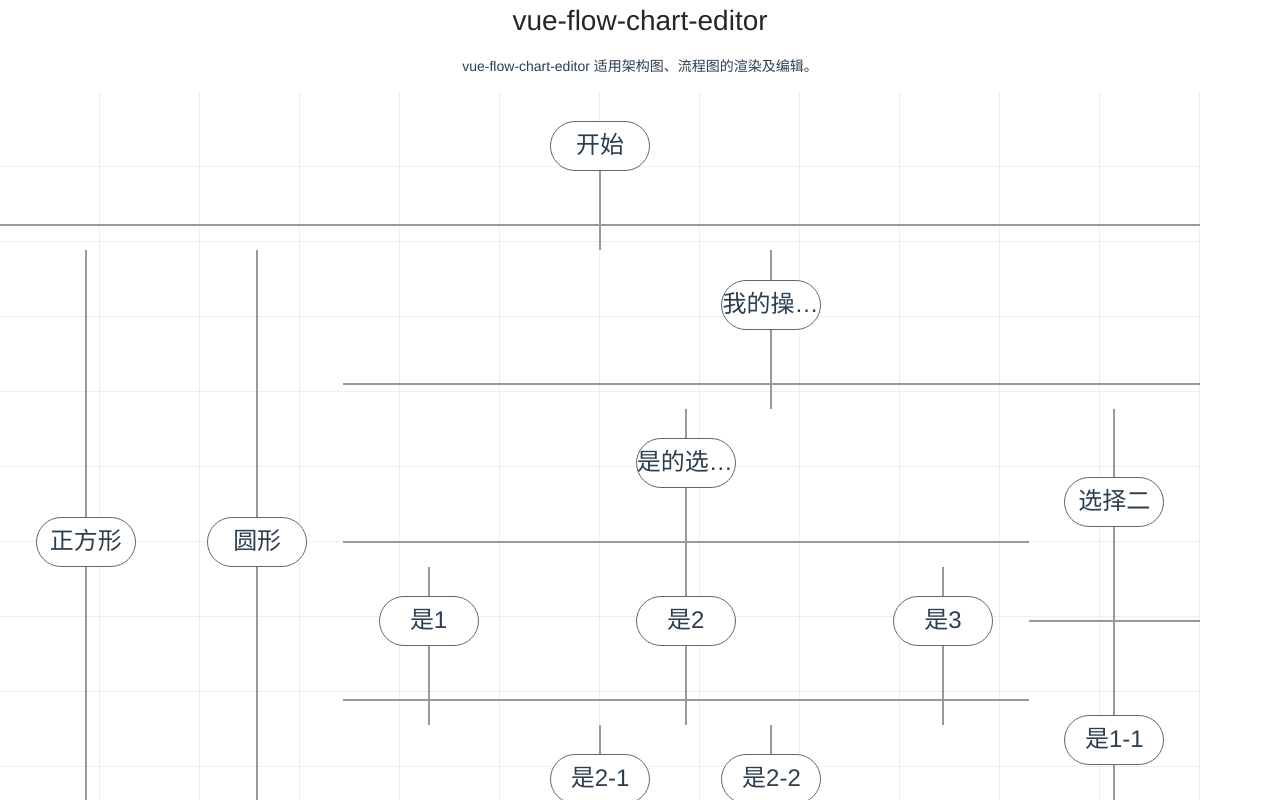
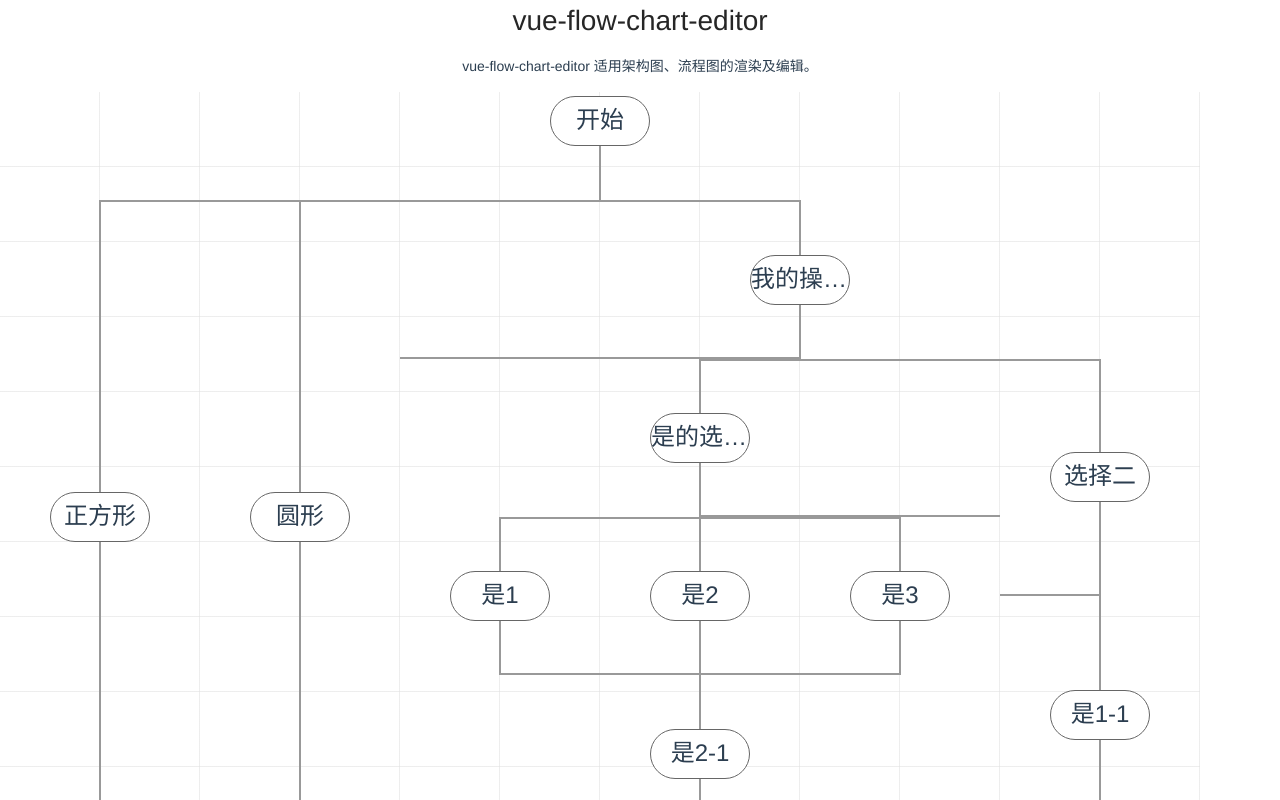
Before and after one commit to liumin2020/vue-flow-chart-editor, a Vue app: page / in a window 1280 px wide. Shown: the top 800 px of the page. Built offline with nearby package versions, Linux system fonts and the light colour scheme.

Commit message:
feat: coding

```diff
--- a/src/App.vue
+++ b/src/App.vue
@@ -57,7 +57,6 @@ export default {
                 label: '1-2-0',
                 value: '是的选择？',
                 lineText: 'yes',
-                hasBranchEnd: true,
                 children: [
                   {
                     shape: 'rect',
@@ -77,12 +76,6 @@ export default {
                         label: '1-2-0-0-1',
                         value: '是2-1',
                         lineText: '2-1'
-                      },
-                      {
-                        shape: 'rect',
-                        label: '1-2-0-0-2',
-                        value: '是2-2',
-                        lineText: '2-2'
                       }
                     ]
                   },
--- a/src/components/FlowChartEditor/FlowForkLine.vue
+++ b/src/components/FlowChartEditor/FlowForkLine.vue
@@ -1,8 +1,8 @@
 <template>
   <div class="flow-fork-line">
-    <div class="top-center__center-center--line"></div>
-    <div class="center-center__left-right--line"></div>
-    <div class="center-bottom__center-center--line"></div>
+    <!-- <div class="top-center__center-center--line"></div> -->
+    <!-- <div class="center-center__left-right--line"></div> -->
+    <!-- <div class="center-bottom__center-center--line"></div> -->
   </div>
 </template>
 
--- a/src/components/FlowChartEditor/FlowItem.vue
+++ b/src/components/FlowChartEditor/FlowItem.vue
@@ -1,11 +1,37 @@
 <template>
-  <div :style="{ 'flex-basis': `${columnWidth * treeExtent}px`, 'max-height': itemData.branchEnd ? `${rowHeight + brachIngHeight}px` : '' }" class="flow-item">
-    <div :style="{ 'flex-basis': `${rowHeight}px` }" class="flow-item__content">
+  <div
+    :style="{ 'flex-basis': `${columnWidth * treeExtent}px`, 'max-height': itemData.branchEnd ? `${rowHeight + brachIngHeight}px` : '' }"
+    class="flow-item">
+    <div
+      :style="{ 'flex-basis': `${rowHeight}px` }"
+      class="flow-item__content">
       <div class="flow-column-line" :class="{ 'is-column-start': isRowStart, 'is-column-end': isRowEnd }"></div>
-      <!-- <div v-if="!isRowStart && !isRowEnd" class="flow-row-top-line" :class="{ 'is-row-start': isColumnStart, 'is-row-end': isColumnEnd }"></div> -->
-      <flow-handle :flowData="itemData" :isRowStart="isRowStart" @editorValueChange="editorValueChange"></flow-handle>
+      <div
+        v-if="!isRowStart && !isRowEnd"
+        class="flow-row-top-line"
+        :class="{ 'is-row-start': isColumnStart, 'is-row-end': isColumnEnd }"
+        :style="{ 'margin-top': `-${brachIngHeightHalf}px` }"></div>
+      <div
+        v-if="!isRowStart && !isRowEnd"
+        class="flow-row-bottom-line"
+        :class="{ 'is-row-start': isColumnStart, 'is-row-end': isColumnEnd }"
+        :style="{ 'margin-bottom': `-${brachIngHeightHalf}px` }"></div>
+      <div
+        v-if="!isRowEnd"
+        class="line-top-column-line"
+        :style="{ bottom: 0, 'margin-bottom': `-${brachIngHeightHalf}px`, height: `${brachIngHeightHalf}px` }"></div>
+      <div
+        v-if="!isRowStart"
+        class="line-bottom-column-line"
+        :style="{ 'margin-top': `-${brachIngHeightHalf}px`, height: `${brachIngHeightHalf}px` }"></div>
+      <flow-handle
+        :flowData="itemData"
+        :isRowStart="isRowStart"
+        @editorValueChange="editorValueChange"></flow-handle>
     </div>
-    <flow-fork-line :style="{ height: `${brachIngHeight}px` }" :forkFlex="itemData.children ? itemData.children.length : 1"></flow-fork-line>
+    <flow-fork-line
+      :style="{ height: `${brachIngHeight}px` }"
+      :forkFlex="itemData.children ? itemData.children.length : 1"></flow-fork-line>
     <template v-if="itemData.children && itemData.children.length">
       <div class="flow__column-item">
         <div :style="{ 'flex-basis': `${rowHeight + brachIngHeight}px` }" class="flow__row-item">
@@ -83,10 +109,19 @@ export default {
       return getTreeDeep([this.itemData])
     },
     forkFlex () {
-      const res = this.itemData.children.map((item) => {
-        return getTreeExtent(item.children)
-      })
+      let res = 1
+      if (this.itemData.children) {
+        res = this.itemData.children.map((item) => {
+          return getTreeExtent(item.children)
+        })
+      }
       return res
+    },
+    columnWidthHalf () {
+      return this.columnWidth / 2
+    },
+    brachIngHeightHalf () {
+      return this.brachIngHeight / 2
     }
   },
   created () {
@@ -110,5 +145,14 @@ export default {
     flex: auto;
     .position(relative);
   }
+  .line-bottom-column-line,
+  .line-top-column-line {
+    position: absolute;
+    width: 2px;
+    left: 50%;
+    z-index: 10;
+    margin-left: -1px;
+    background-color: @color-bg;
+  }
 }
 </style>
--- a/src/components/FlowChartEditor/flowChartCommon.less
+++ b/src/components/FlowChartEditor/flowChartCommon.less
@@ -93,8 +93,15 @@
 
 .flow-row-bottom-line {
   .position(absolute, 5);
-  top: 0;
+  bottom: 0;
+  left: 0;
+  right: 0;
   height: 2px;
-  margin-bottom: -1px;
   background-color: @color-bg;
+  &.is-row-start {
+    left: 50%;
+  }
+  &.is-row-end {
+    right: 50%;
+  }
 }
--- a/src/components/FlowChartEditor/index.vue
+++ b/src/components/FlowChartEditor/index.vue
@@ -1,8 +1,18 @@
 <template>
   <div class="flow-chart-editor__wrapper">
-    <div ref="flowChartEditor" :class="{ 'flow-chart-editor-grid': flowChartConfig.grid }" :style="{ width: flowChartConfig.width, height: flowChartConfig.height }" class="flow-chart-editor">
-      <div :style="{ 'flex-basis': `${rowHeight + brachIngHeight}px` }" class="flow__row-item">
-        <flow-item :itemData="flowChartDataCopy.start" :isRowStart="true" :columnWidth="columnWidth" :rowHeight="rowHeight" @editorValueChange="editorValueChange" :brachIngHeight="brachIngHeight"></flow-item>
+    <div ref="flowChartEditor"
+      :class="{ 'flow-chart-editor-grid': flowChartConfig.grid }"
+      :style="{ width: flowChartConfig.width, height: flowChartConfig.height }"
+      class="flow-chart-editor">
+      <div
+        :style="{ 'flex-basis': `${rowHeight + brachIngHeight}px` }"
+        class="flow__row-item">
+        <flow-item
+          :itemData="flowChartDataCopy.start"
+          :isRowStart="true" :columnWidth="columnWidth"
+          :rowHeight="rowHeight"
+          @editorValueChange="editorValueChange"
+          :brachIngHeight="brachIngHeight"></flow-item>
       </div>
       <div :style="{ 'flex-basis': `${rowHeight * (treeDeep - 1) + brachIngHeight * treeDeep / 2}px` }" class="flow__row-item">
         <flow-item
@@ -16,9 +26,16 @@
           :isColumnEnd="index === flowChartDataCopy.children.length - 1"
           @editorValueChange="editorValueChange"></flow-item>
       </div>
-      <div :style="{ 'flex-basis': `${rowHeight}px`, position: 'relative' }" class="flow__row-item">
+      <div
+        :style="{ 'flex-basis': `${rowHeight}px`, position: 'relative' }"
+        class="flow__row-item">
         <!-- <div :style="{ left: `${columnWidth / 2}px`, right: `${columnWidth / 2}px` }" class="flow-row-bottom-line"></div> -->
-        <flow-item :itemData="flowChartDataCopy.end" :isRowEnd="true" :columnWidth="columnWidth" :rowHeight="rowHeight" @editorValueChange="editorValueChange"></flow-item>
+        <flow-item
+          :itemData="flowChartDataCopy.end"
+          :isRowEnd="true" :columnWidth="columnWidth"
+          :rowHeight="rowHeight"
+          @editorValueChange="editorValueChange"
+          :brachIngHeight="brachIngHeight"></flow-item>
       </div>
     </div>
   </div>
```
